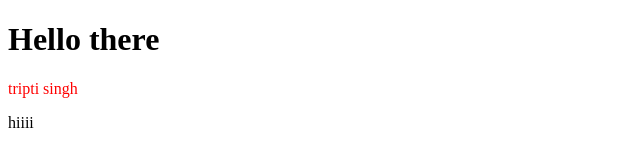
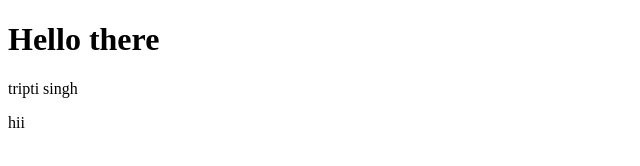
Before and after one commit to Tripti680/trial, a plain HTML site: page index.html in a window 1280 px wide. Shown: the whole page, without its empty margins (0-640 px from the left). Drawn offline with Linux system fonts and the light colour scheme.

Commit message:
Add files

```diff
--- a/index.html
+++ b/index.html
@@ -7,7 +7,7 @@
 </head>
 <body>
     <h1>Hello there</h1>
-    <p style="color:red;">tripti singh</p>
-    <p>hiiii</p>
+    <p>tripti singh</p>
+    <p>hii</p>
 </body>
 </html>
```
